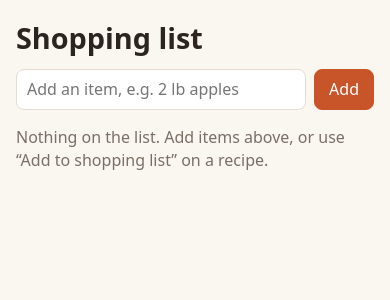
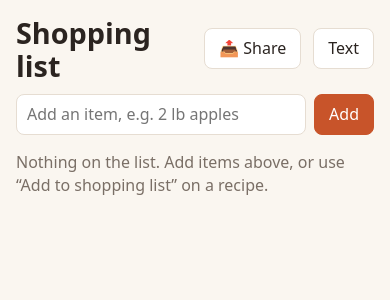
Before and after one commit to Yllonnoce/Recipe-Server, a FastAPI app: template src/recipelib/web/templates/pages/shopping.html in a window 390 px wide. Shown: the part 98-398 px from the top of the page. Run offline with FastAPI, Linux system fonts and the light colour scheme; the template is opened without the code that fills it, so the values that code supplies are empty; parts of the project's set-up code (start-up, migrations or seed data) failed here and were passed over.

Commit message:
Shopping list: share sheet and plain-text export
/shopping.txt gives one item per line (unchecked by default, ?all=1 for
everything). The Share button uses the phone's share sheet so the list can
go straight into Google Keep, Notes or Messages, and copies to the
clipboard on desktop.

Co-Authored-By: Claude Fable 5.1 <noreply@anthropic.com>

```diff
--- a/src/recipelib/domain/shopping.py
+++ b/src/recipelib/domain/shopping.py
@@ -158,3 +158,18 @@ def sources_of(item: ShoppingItem) -> list[str]:
         return sorted({str(x.get("title")) for x in json.loads(item.sources or "[]") if x.get("title")})
     except ValueError:
         return []
+
+
+def as_text(lst: ShoppingList, include_checked: bool = False) -> str:
+    """One item per line, ready to paste into Google Keep (Show checkboxes),
+    Notes, Reminders or a text message."""
+    from ..extract.normalize import format_quantity
+    lines = []
+    for _aisle, items in grouped(lst):
+        for it in items:
+            if it.checked and not include_checked:
+                continue
+            q = format_quantity(it.quantity, it.unit)
+            parts = [x for x in (q, it.unit or "", it.name) if x]
+            lines.append(" ".join(parts))
+    return "\n".join(lines)
--- a/src/recipelib/web/templates/pages/shopping.html
+++ b/src/recipelib/web/templates/pages/shopping.html
@@ -1,8 +1,29 @@
 {% extends "base.html" %}
 {% block title %}Shopping list — Recipe Library{% endblock %}
+{% block scripts %}
+<script>
+/* Share sheet on phones (pick Google Keep, then "Show checkboxes"); clipboard on desktop. */
+document.getElementById('shareBtn').addEventListener('click', async () => {
+  const r = await fetch("{{ request.url_for('shopping_text') }}", { cache: 'no-store' });
+  const text = (await r.text()).trim();
+  const btn = document.getElementById('shareBtn');
+  const flash = (m) => { const old = btn.textContent; btn.textContent = m; setTimeout(() => btn.textContent = old, 1800); };
+  if (!text) { flash('List is empty'); return; }
+  if (navigator.share) {
+    try { await navigator.share({ title: 'Shopping list', text }); return; } catch (e) { if (e.name === 'AbortError') return; }
+  }
+  try { await navigator.clipboard.writeText(text); flash('Copied — paste into Keep'); }
+  catch (e) { window.open("{{ request.url_for('shopping_text') }}", '_blank'); }
+});
+</script>
+{% endblock %}
 {% block content %}
 <div class="shop">
-  <h1>Shopping list</h1>
+  <div class="plan-head">
+    <h1>Shopping list</h1>
+    <button class="btn" id="shareBtn" type="button" title="Send the list to Google Keep, Notes, Messages…">📤 Share</button>
+    <a class="btn" href="{{ request.url_for('shopping_text') }}" target="_blank" title="Plain text, one item per line">Text</a>
+  </div>
   <form class="add" hx-post="{{ request.url_for('shopping_add_item') }}" hx-target="#list" hx-on::after-request="this.reset()">
     <input name="text" placeholder="Add an item, e.g. 2 lb apples" autocomplete="off" required>
     <button class="btn primary" type="submit">Add</button>
```
Also changed, not shown: src/recipelib/web/routes/shopping.py (+9 -0 lines), tests/test_shopping_plan.py (+4 -0 lines).
